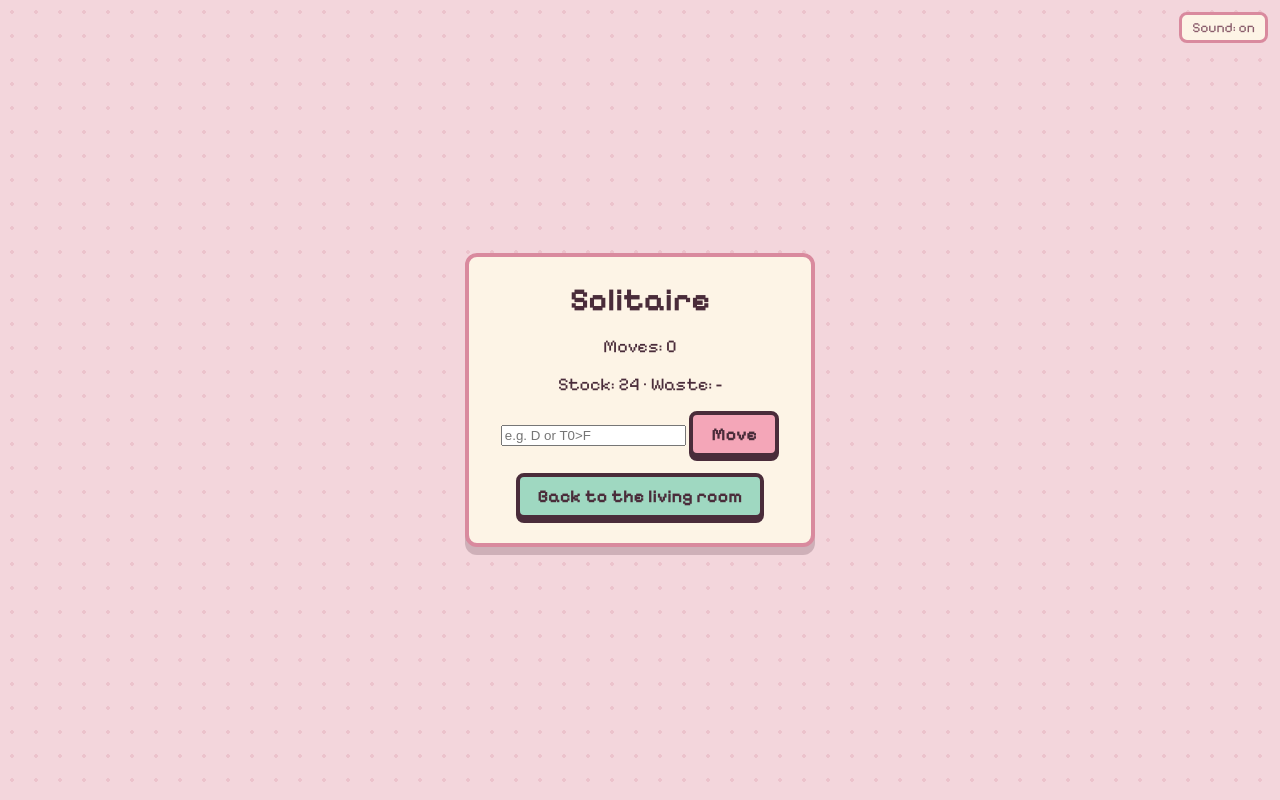
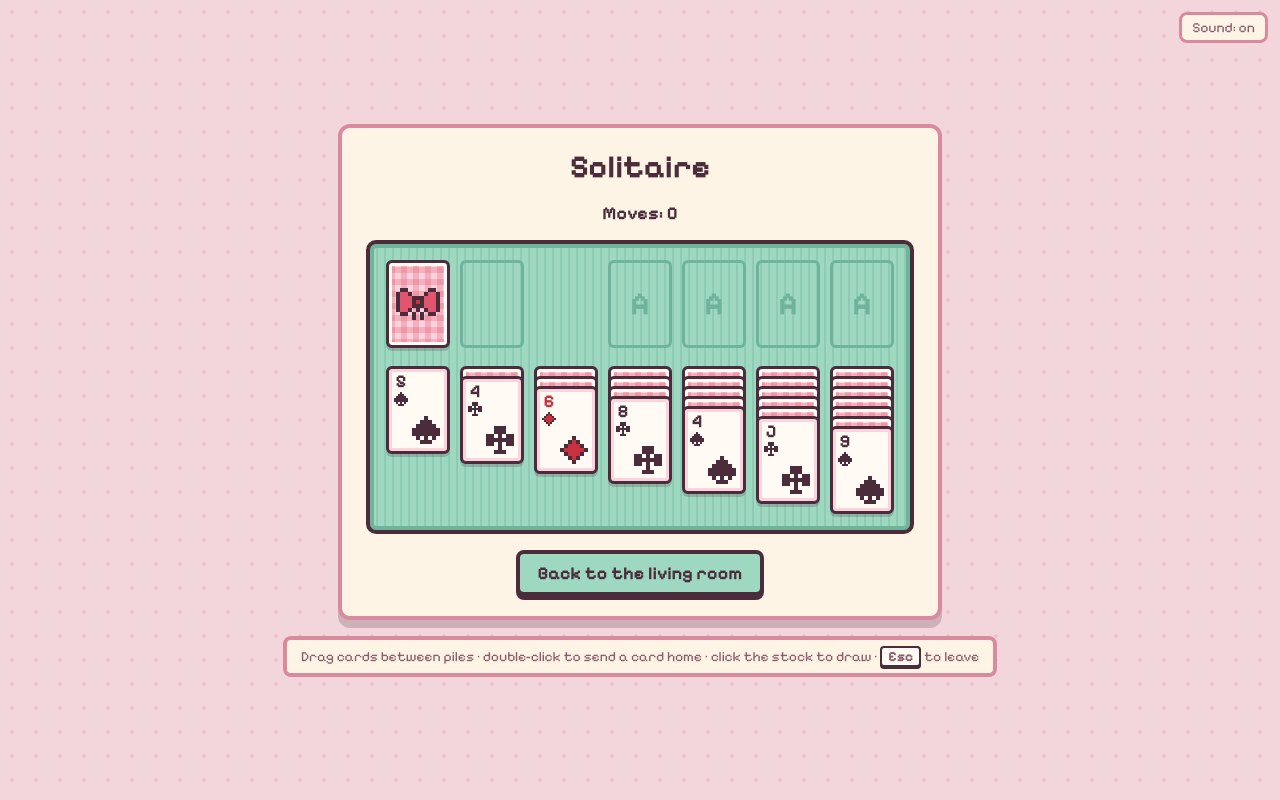
Before and after one commit to bergumguro-prog/Game, a Flask app: page /games/solitaire/ in a window 1280 px wide. Run offline with Flask 3, Linux system fonts and the light colour scheme.

Commit message:
Lay out the solitaire table with draggable cards

```diff
--- a/games/solitaire/routes.py
+++ b/games/solitaire/routes.py
@@ -16,7 +16,8 @@ import time
 from flask import redirect, render_template, request, session, url_for
 
 from core.game_base import MiniGame
-from games.solitaire import logic
+from games.solitaire import logic, pieces
+from room import sprites
 
 SESSION_KEY = "solitaire"
 SOUND_KEY = "solitaire_sound"   # sound to play on the next page load
@@ -66,6 +67,57 @@ def play_move(game, table, move):
     return True
 
 
+def card_view(card, source=None, index=None, down_above=0, up_above=0, movable=False):
+    """What the template needs to draw one face-up card."""
+    return {
+        "card": card,
+        "rank": "10" if card[0] == "T" else card[0],
+        "red": logic.is_red(card),
+        "suit": sprites.render(pieces.SUIT_SPRITES[card[1]], "suit"),
+        "name": card_name(card),
+        "source": source,
+        "index": index,
+        "down_above": down_above,
+        "up_above": up_above,
+        "movable": movable,
+    }
+
+
+RANK_NAMES = {"A": "Ace", "T": "10", "J": "Jack", "Q": "Queen", "K": "King"}
+SUIT_NAMES = {"H": "hearts", "D": "diamonds", "C": "clubs", "S": "spades"}
+
+
+def card_name(card):
+    return f"{RANK_NAMES.get(card[0], card[0])} of {SUIT_NAMES[card[1]]}"
+
+
+def table_view(table):
+    """The table laid out for the template: tableau piles with how far down
+    each card is fanned, the waste's top card and each foundation's top."""
+    piles = []
+    for p, pile in enumerate(table.tableau):
+        cards, down, up = [], 0, 0
+        for i, (card, face_up) in enumerate(pile):
+            if face_up:
+                cards.append(card_view(card, f"T{p}", i, down, up, movable=True))
+                up += 1
+            else:
+                cards.append({"face_down": True, "down_above": down, "up_above": up})
+                down += 1
+        piles.append({"id": f"T{p}", "cards": cards, "down": down, "up": up})
+    return {
+        "stock": len(table.stock),
+        "waste": card_view(table.waste[-1], "W", movable=True) if table.waste else None,
+        "waste_under": len(table.waste) > 1,
+        "foundations": [
+            {"id": f"F{i}", "top": card_view(f[-1], f"F{i}", movable=True) if f else None,
+             "count": len(f)}
+            for i, f in enumerate(table.foundations)
+        ],
+        "piles": piles,
+    }
+
+
 class Solitaire(MiniGame):
     slug = "solitaire"
     title = "Solitaire"
@@ -78,7 +130,8 @@ class Solitaire(MiniGame):
             return render_template(
                 "solitaire.html",
                 game=self,
-                table=table,
+                view=table_view(table),
+                bow=sprites.render("card-bow", "card-bow"),
                 moves=len(game["moves"]),
                 seconds=seconds,
                 won=game["won"] is not None,
--- /dev/null
+++ b/games/solitaire/static/solitaire.css
@@ -0,0 +1,204 @@
+/* Solitaire: a mint felt table with cream pixel cards.
+   Colors come from static/css/theme.css. */
+
+.sol-panel {
+  --card-w: 64px;
+  --card-h: 88px;
+  --fan-down: 10px;    /* how much of a face-down card shows under the next */
+  --fan-up: 24px;      /* ...and of a face-up card */
+  --gap: 10px;
+  padding: 20px 24px;
+}
+
+.sol-status {
+  font-weight: 700;
+}
+
+.sol-table {
+  display: flex;
+  flex-direction: column;
+  gap: 18px;
+  padding: 16px;
+  background:
+    repeating-linear-gradient(90deg, transparent 0 6px, var(--solitaire-felt-dots) 6px 8px),
+    var(--solitaire-felt);
+  border: 4px solid var(--px-outline);
+  border-radius: 10px;
+  box-shadow: inset 0 0 0 4px var(--solitaire-felt-dark);
+  user-select: none;
+  -webkit-user-select: none;
+}
+
+.sol-top,
+.sol-tableau {
+  display: grid;
+  grid-template-columns: repeat(7, var(--card-w));
+  gap: var(--gap);
+}
+.sol-top form {
+  display: contents;
+}
+
+/* --- Piles --- */
+.pile {
+  position: relative;
+  width: var(--card-w);
+  height: var(--card-h);
+  border-radius: 6px;
+  box-shadow: inset 0 0 0 3px var(--solitaire-slot);
+}
+.tableau-pile {
+  /* tall enough for every fanned card */
+  height: calc(var(--card-h) + var(--down) * var(--fan-down)
+               + max(var(--up) - 1, 0) * var(--fan-up));
+  min-height: var(--card-h);
+}
+.pile-empty::after,
+.slot-mark {
+  position: absolute;
+  inset: 0;
+  display: flex;
+  align-items: center;
+  justify-content: center;
+  color: var(--solitaire-slot);
+  font-size: var(--font-size-title);
+  font-weight: 700;
+}
+.pile-empty::after {
+  content: "K";  /* only a king can go here */
+}
+
+.stock {
+  padding: 0;
+  border: none;
+  background: none;
+  font: inherit;
+  cursor: pointer;
+}
+.stock-again {
+  display: flex;
+  align-items: center;
+  justify-content: center;
+  height: 100%;
+  color: var(--solitaire-slot);
+  font-size: 40px;
+}
+.stock:hover .card,
+.stock:focus-visible .card {
+  transform: translateY(var(--hover-lift));
+}
+
+/* --- Cards --- */
+.card {
+  position: absolute;
+  left: 0;
+  top: calc(var(--down-above, 0) * var(--fan-down) + var(--up-above, 0) * var(--fan-up));
+  width: var(--card-w);
+  height: var(--card-h);
+  border: 3px solid var(--px-outline);
+  border-radius: 6px;
+  box-shadow: 0 3px 0 var(--color-shadow);
+  transition: transform var(--hover-ms) ease-out;
+}
+.stock .card,
+.waste .card,
+.foundation .card {
+  top: 0;
+}
+
+.face-up {
+  background: var(--card-face);
+  box-shadow: inset 0 0 0 3px var(--card-face-edge), 0 3px 0 var(--color-shadow);
+  color: var(--card-black);
+}
+.face-up.red {
+  color: var(--card-red);
+}
+.card-under {
+  transform: translate(-3px, -3px);
+}
+
+.face-down {
+  display: flex;
+  align-items: center;
+  justify-content: center;
+  /* pink gingham: two flat stripes crossing */
+  background:
+    repeating-linear-gradient(0deg, var(--card-back-stripe) 0 6px, transparent 6px 12px),
+    repeating-linear-gradient(90deg, var(--card-back-stripe) 0 6px, transparent 6px 12px),
+    var(--card-back);
+  box-shadow: inset 0 0 0 3px var(--card-face), 0 3px 0 var(--color-shadow);
+}
+.card-bow {
+  width: 44px;
+  height: 32px;
+}
+
+.card-corner {
+  position: absolute;
+  left: 5px;
+  top: 3px;
+  display: flex;
+  flex-direction: column;
+  align-items: center;
+  line-height: 1;
+}
+.card-rank {
+  font-size: 18px;
+  font-weight: 700;
+}
+.card-corner .suit {
+  width: 14px;
+  height: 14px;
+  margin-top: 2px;
+}
+.card-middle {
+  position: absolute;
+  right: 7px;
+  bottom: 7px;
+}
+.card-middle .suit {
+  width: 28px;
+  height: 28px;
+}
+
+/* --- Dragging --- */
+.card.movable {
+  cursor: grab;
+  touch-action: none;
+}
+.card.dragging {
+  z-index: 1000;
+  cursor: grabbing;
+  transition: none;
+  box-shadow: inset 0 0 0 3px var(--card-face-edge), 0 8px 0 var(--color-shadow);
+}
+.card.returning {
+  transition: transform 160ms ease-out;
+}
+.pile.drop-target {
+  box-shadow: inset 0 0 0 3px var(--px-white);
+}
+
+.sol-actions {
+  display: flex;
+  gap: 12px;
+  flex-wrap: wrap;
+  justify-content: center;
+}
+
+/* Smaller cards on narrow screens. */
+@media (max-width: 640px) {
+  .sol-panel {
+    --card-w: 42px;
+    --card-h: 60px;
+    --fan-down: 7px;
+    --fan-up: 18px;
+    --gap: 5px;
+    padding: 12px;
+  }
+  .card-rank { font-size: 13px; }
+  .card-corner .suit { width: 9px; height: 9px; }
+  .card-middle .suit { width: 18px; height: 18px; }
+  .card-bow { width: 22px; height: 16px; }
+}
--- /dev/null
+++ b/games/solitaire/static/solitaire.js
@@ -0,0 +1,120 @@
+// Solitaire input: dragging cards between piles and double-clicking to send
+// a card to a foundation. The rules live on the server (logic.py): this
+// script only works out which move you meant and sends it. If the move
+// isn't allowed, the server sends back the same table and the cards return.
+(() => {
+  const DRAG_START = 5; // pixels to move before a press becomes a drag
+
+  let drag = null; // { cards, source, index, startX, startY, started }
+
+  function moveForm() { return document.getElementById("sol-move"); }
+  function autoForm() { return document.getElementById("sol-auto"); }
+
+  function send(form, field, value) {
+    if (!form) return;
+    form.querySelector(`[name="${field}"]`).value = value;
+    form.requestSubmit(); // scenes.js sends it in the background
+  }
+
+  // The card under the pointer plus, on the tableau, every card below it.
+  function pickUp(card) {
+    const source = card.dataset.src;
+    if (!source.startsWith("T")) return [card];
+    const index = Number(card.dataset.index);
+    return [...card.parentElement.querySelectorAll(".card.face-up")]
+      .filter((c) => Number(c.dataset.index) >= index);
+  }
+
+  function pileAt(x, y) {
+    // look underneath the cards being dragged
+    drag.cards.forEach((c) => { c.style.visibility = "hidden"; });
+    const under = document.elementFromPoint(x, y);
+    drag.cards.forEach((c) => { c.style.visibility = ""; });
+    return under && under.closest("[data-drop]");
+  }
+
+  function moveFor(target) {
+    const to = target.dataset.drop; // "T0".."T6" or "F"
+    const { source, index } = drag;
+    if (to === source) return null;
+    if (to === "F") {
+      if (drag.cards.length !== 1 || source.startsWith("F")) return null;
+      return `${source}>F`;
+    }
+    if (source.startsWith("T")) return `${source}:${index}>${to}`;
+    return `${source}>${to}`;
+  }
+
+  let highlighted = null;
+  function highlight(pile) {
+    if (pile === highlighted) return;
+    if (highlighted) highlighted.classList.remove("drop-target");
+    highlighted = pile;
+    if (pile) pile.classList.add("drop-target");
+  }
+
+  document.addEventListener("pointerdown", (e) => {
+    const card = e.target.closest(".card.movable[data-src]");
+    if (!card || e.button !== 0) return;
+    drag = {
+      cards: pickUp(card),
+      source: card.dataset.src,
+      index: card.dataset.index,
+      startX: e.clientX,
+      startY: e.clientY,
+      started: false,
+    };
+    card.setPointerCapture(e.pointerId);
+  });
+
+  document.addEventListener("pointermove", (e) => {
+    if (!drag) return;
+    const dx = e.clientX - drag.startX;
+    const dy = e.clientY - drag.startY;
+    if (!drag.started) {
+      if (Math.hypot(dx, dy) < DRAG_START) return;
+      drag.started = true;
+      drag.cards.forEach((c) => c.classList.add("dragging"));
+    }
+    drag.cards.forEach((c) => { c.style.transform = `translate(${dx}px, ${dy}px)`; });
+    const pile = pileAt(e.clientX, e.clientY);
+    highlight(pile && moveFor(pile) ? pile : null);
+  });
+
+  function putBack(cards) {
+    cards.forEach((c) => {
+      c.classList.remove("dragging");
+      c.classList.add("returning");
+      c.style.transform = "";
+      setTimeout(() => c.classList.remove("returning"), 200);
+    });
+  }
+
+  function endDrag(e, cancelled) {
+    if (!drag) return;
+    const { cards, started } = drag;
+    highlight(null);
+    if (started && !cancelled) {
+      const pile = pileAt(e.clientX, e.clientY);
+      const move = pile && moveFor(pile);
+      if (move) {
+        drag = null;
+        send(moveForm(), "move", move);
+        return; // the new table replaces these cards
+      }
+    }
+    drag = null;
+    putBack(cards);
+  }
+  document.addEventListener("pointerup", (e) => endDrag(e, false));
+  document.addEventListener("pointercancel", (e) => endDrag(e, true));
+
+  // Double-click a card on the waste or the bottom of a tableau pile to
+  // send it to a foundation.
+  document.addEventListener("dblclick", (e) => {
+    const card = e.target.closest(".card.movable[data-src]");
+    if (!card) return;
+    const source = card.dataset.src;
+    if (source === "W" || source.startsWith("T")) send(autoForm(), "from", source);
+  });
+})();
--- a/games/solitaire/templates/solitaire.html
+++ b/games/solitaire/templates/solitaire.html
@@ -2,19 +2,85 @@
 
 {% block title %}Solitaire{% endblock %}
 
+{% block head %}
+<link rel="stylesheet" href="{{ url_for('solitaire.static', filename='solitaire.css') }}">
+{% endblock %}
+
+{% macro face_up(c) -%}
+<div class="card face-up{% if c.red %} red{% endif %}{% if c.movable %} movable{% endif %}"
+     {% if c.source %}data-src="{{ c.source }}"{% endif %}
+     {% if c.index is not none %}data-index="{{ c.index }}"{% endif %}
+     data-card="{{ c.card }}" aria-label="{{ c.name }}"
+     style="--down-above: {{ c.down_above }}; --up-above: {{ c.up_above }};">
+  <span class="card-corner"><span class="card-rank">{{ c.rank }}</span>{{ c.suit }}</span>
+  <span class="card-middle">{{ c.suit }}</span>
+</div>
+{%- endmacro %}
+
 {% block content %}
 <main class="scene">
-  <section class="panel">
+  <section class="panel sol-panel">
     <h1 class="panel-title">Solitaire</h1>
-    <p {% if sound %}data-sound="{{ sound }}"{% endif %}>
+    <p class="sol-status"{% if sound %} data-sound="{{ sound }}"{% endif %}>
       {% if won %}You won in {{ moves }} moves!{% else %}Moves: {{ moves }}{% endif %}
     </p>
-    <p>Stock: {{ table.stock|length }} &middot; Waste: {{ table.waste[-1] if table.waste else "-" }}</p>
-    <form method="post" action="{{ url_for('solitaire.move') }}">
-      <input name="move" aria-label="Move" placeholder="e.g. D or T0>F">
-      <button class="button" type="submit">Move</button>
+
+    <div class="sol-table" id="sol-table">
+      <div class="sol-top">
+        <form method="post" action="{{ url_for('solitaire.move') }}">
+          <button class="pile stock{% if not view.stock %} stock-empty{% endif %}" type="submit"
+                  name="move" value="D"
+                  aria-label="{% if view.stock %}Draw a card ({{ view.stock }} left){% else %}Turn the waste over{% endif %}">
+            {% if view.stock %}<span class="card face-down">{{ bow }}</span>{% else %}<span class="stock-again" aria-hidden="true">&#8635;</span>{% endif %}
+          </button>
+        </form>
+
+        <div class="pile waste">
+          {% if view.waste_under %}<div class="card face-up card-under" aria-hidden="true"></div>{% endif %}
+          {% if view.waste %}{{ face_up(view.waste) }}{% endif %}
+        </div>
+
+        <div class="sol-gap"></div>
+
+        {% for f in view.foundations %}
+        <div class="pile foundation" data-drop="F" aria-label="Foundation">
+          {% if f.top %}{{ face_up(f.top) }}{% else %}<span class="slot-mark" aria-hidden="true">A</span>{% endif %}
+        </div>
+        {% endfor %}
+      </div>
+
+      <div class="sol-tableau">
+        {% for pile in view.piles %}
+        <div class="pile tableau-pile{% if not pile.cards %} pile-empty{% endif %}" data-drop="{{ pile.id }}"
+             style="--down: {{ pile.down }}; --up: {{ pile.up }};">
+          {% for c in pile.cards %}
+            {% if c.face_down %}
+            <div class="card face-down" style="--down-above: {{ c.down_above }}; --up-above: {{ c.up_above }};">{{ bow }}</div>
+            {% else %}
+            {{ face_up(c) }}
+            {% endif %}
+          {% endfor %}
+        </div>
+        {% endfor %}
+      </div>
+    </div>
+
+    {# solitaire.js fills these in and sends them; the server checks the rules #}
+    <form id="sol-move" method="post" action="{{ url_for('solitaire.move') }}" hidden>
+      <input type="hidden" name="move">
     </form>
-    <a class="button button-mint" href="/">Back to the living room</a>
+    <form id="sol-auto" method="post" action="{{ url_for('solitaire.auto') }}" hidden>
+      <input type="hidden" name="from">
+    </form>
+
+    <div class="sol-actions">
+      <a class="button button-mint" href="/">Back to the living room</a>
+    </div>
   </section>
+  <p class="hint">Drag cards between piles &middot; double-click to send a card home &middot; click the stock to draw &middot; <kbd>Esc</kbd> to leave</p>
 </main>
 {% endblock %}
+
+{% block scripts %}
+<script src="{{ url_for('solitaire.static', filename='solitaire.js') }}"></script>
+{% endblock %}
--- a/static/css/theme.css
+++ b/static/css/theme.css
@@ -69,6 +69,18 @@
   --fireplace-glow-2: rgba(255, 150, 80, 0.2);
   --fireplace-glow-3: rgba(255, 140, 90, 0.1);
 
+  /* Solitaire: the felt table and the cards */
+  --solitaire-felt: #9fd8c1;
+  --solitaire-felt-dark: #6fb39b;
+  --solitaire-felt-dots: rgba(111, 179, 155, 0.35);
+  --solitaire-slot: #6fb39b;
+  --card-face: #fffaf4;
+  --card-face-edge: #fbd3dc;
+  --card-red: #c8323f;
+  --card-black: #4a2c3a;
+  --card-back: #fbd3dc;
+  --card-back-stripe: rgba(226, 85, 111, 0.28);
+
   /* Motion: scene fades and hover effects */
   --scene-enter-ms: 260ms;
   --scene-leave-ms: 200ms;
```
